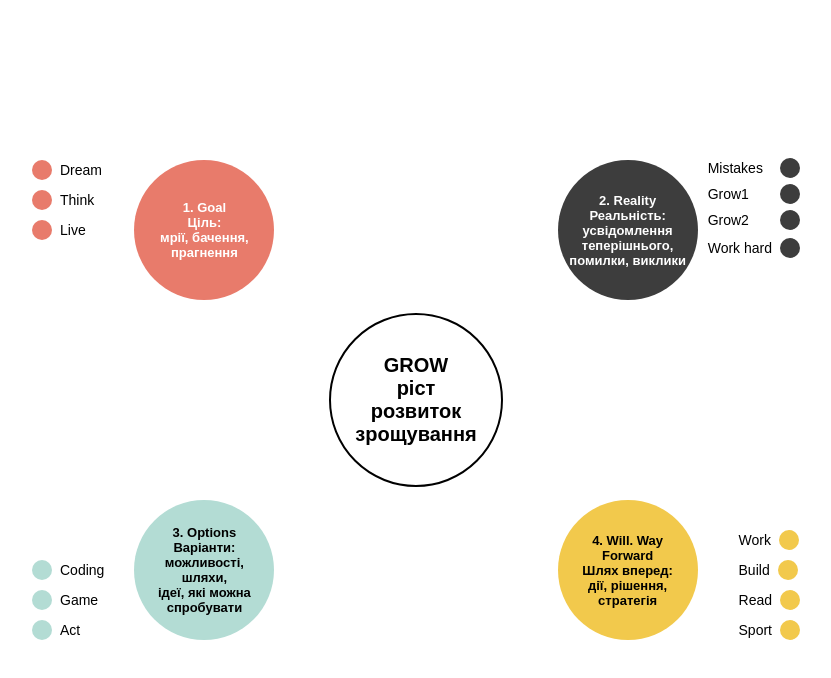
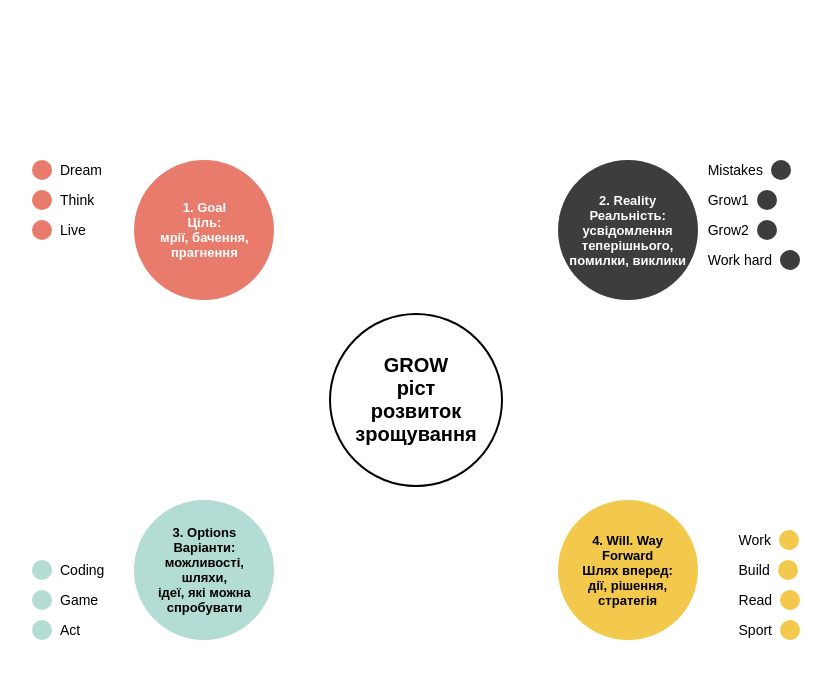
Before and after one commit to errorcat404/HubForGrow, a plain HTML site: page index.html in a window 1280 px wide. Shown: the whole page, without its empty margins (224-1055 px from the left). Drawn offline with Linux system fonts and the light colour scheme.

Commit message:
Update index.html

```diff
--- a/index.html
+++ b/index.html
@@ -27,9 +27,9 @@
 </div>
 
 <div class="side-labels reality-labels">
-  <div class="dot-label right">Mistakes<div class="dot" style="background:#3d3d3d; position: absolute; left: 72px;"></div></div>
-  <div class="dot-label right">Grow1<div class="dot" style="background:#3d3d3d; position: absolute; left: 72px;"></div></div>
-  <div class="dot-label right">Grow2<div class="dot" style="background:#3d3d3d; position: absolute; left: 72px;"></div></div>
+  <div class="dot-label right">Mistakes<div class="dot" style="background:#3d3d3d;"></div></div>
+  <div class="dot-label right">Grow1<div class="dot" style="background:#3d3d3d;"></div></div>
+  <div class="dot-label right">Grow2<div class="dot" style="background:#3d3d3d;"></div></div>
   <div class="dot-label right">Work hard<div class="dot" style="background:#3d3d3d;"></div></div>
 </div>
 
```
